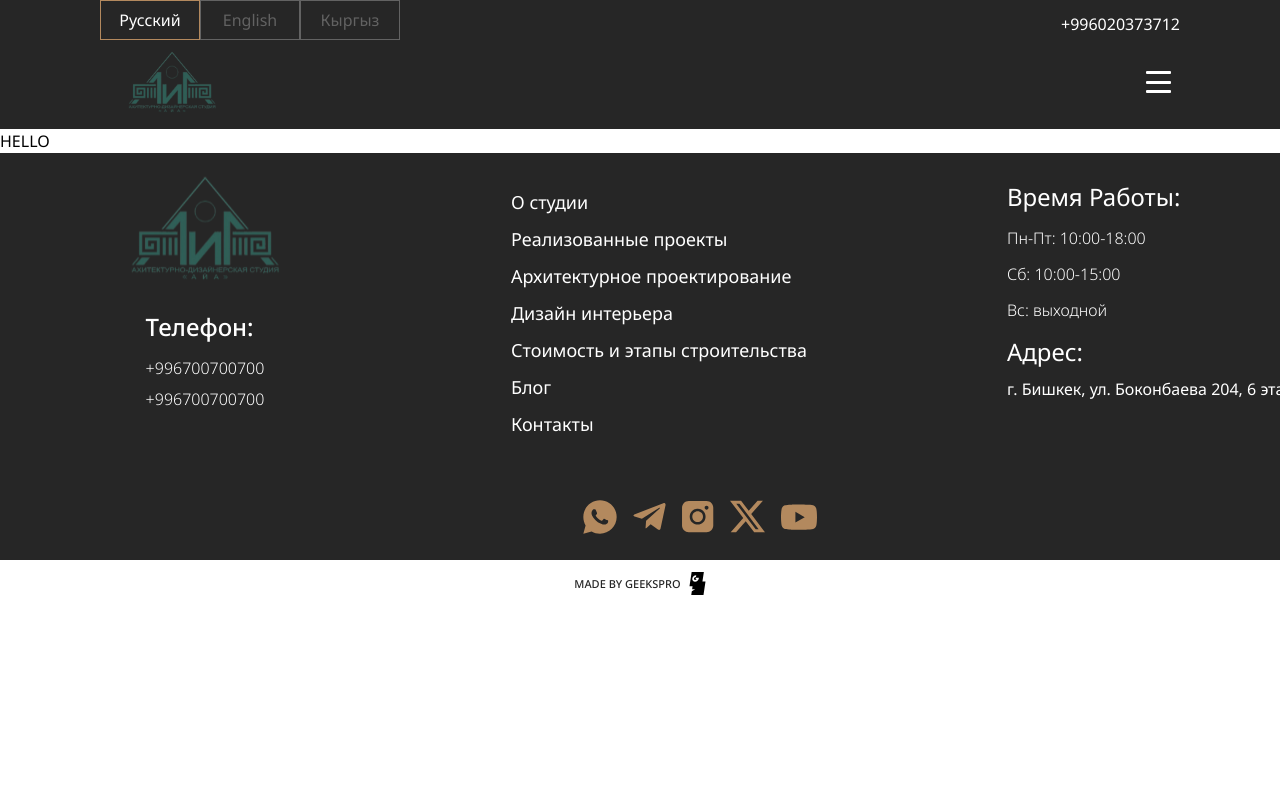
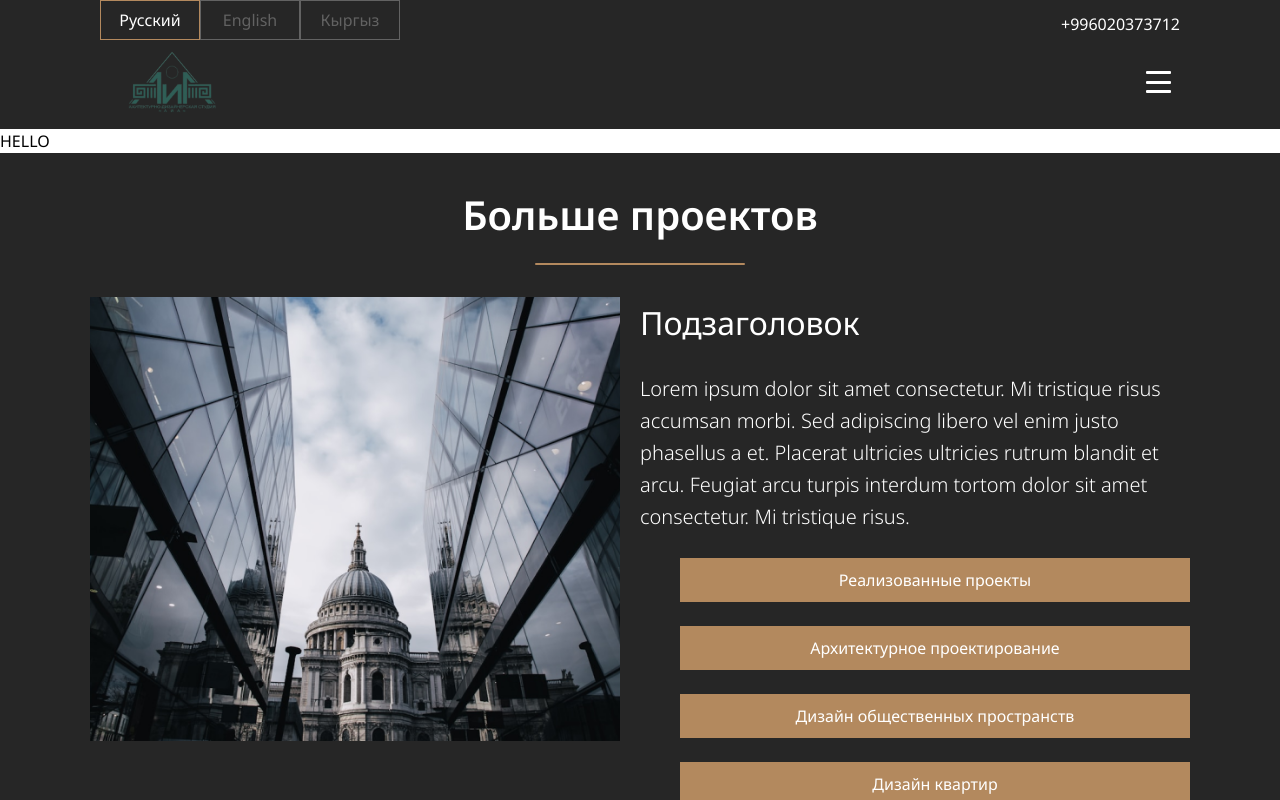
Before and after one commit to Talgat-07/aia_frontend, a React (Vite) app: page / in a window 1280 px wide. Shown: the top 800 px of the page. Built offline with nearby package versions, Linux system fonts and the light colour scheme.

Commit message:
сделала кастомный блок о проектах

```diff
--- a/src/UI/heading/Heading.jsx
+++ b/src/UI/heading/Heading.jsx
@@ -1,10 +1,16 @@
 import { Typography } from "UI/typography/Typography";
 import classes from "UI/heading/Heading.module.scss";
 
-export const Heading = ({ text, className }) => {
+export const Heading = ({ text, className, color = "white" }) => {
+  const textColorClass = color === "black" ? classes.blackText : classes.whiteText;
+
   return (
     <div className={`${classes.Heading} ${className}`}>
-      <Typography variant="h2" weight="semibold" className={classes.title}>
+      <Typography
+        variant="h2"
+        weight="semibold"
+        className={`${classes.title} ${textColorClass}`}
+      >
         {text}
       </Typography>
       <div className={classes.headingLink}></div>
--- a/src/UI/heading/Heading.module.scss
+++ b/src/UI/heading/Heading.module.scss
@@ -2,13 +2,10 @@
     display: flex;
     flex-direction: column;
     align-items: center;
-    margin-top: 40px;
     margin-bottom: 32px;
 
     .title {
         margin: 0;
-        font-family: Arial, Helvetica, sans-serif;
-        font-weight: 600;
     }
 
     .headingLink {
@@ -18,4 +15,12 @@
         background: #B3895E;
         margin-top: 16px;
     }
+
+    .whiteText {
+        color: white;
+    }
+
+    .blackText {
+        color: black;
+    }
 }
--- /dev/null
+++ b/src/UI/moreProjects/moreProjects.jsx
@@ -0,0 +1,40 @@
+import { useState } from 'react';
+import PropTypes from 'prop-types';
+import classes from 'UI/moreProjects/moreProjects.module.scss';
+import { Typography } from '..';
+
+const MoreProjects = ({ initialConfig, children }) => {
+  const [config] = useState(initialConfig);
+
+  return (
+    <div className={classes.custom_block}>
+      {children}
+      <div className={classes.content}>
+        <div className={classes.imageContainer}>
+          <img src={config.image} alt="Project" className={classes.custom_image} />
+        </div>
+        <div className={classes.textContainer}>
+          <Typography variant="bodyXl" color="white">{config.subtitle}</Typography>
+          <Typography variant="bodyM" color="white" weight="light" className={classes.textt}>{config.text}</Typography>
+          <div className={classes.buttons}>
+            {config.buttons.map((buttonText, index) => (
+              <button key={index}>{buttonText}</button>
+            ))}
+          </div>
+        </div>
+      </div>
+    </div>
+  );
+};
+
+MoreProjects.propTypes = {
+  initialConfig: PropTypes.shape({
+    image: PropTypes.string.isRequired,
+    subtitle: PropTypes.string.isRequired,
+    text: PropTypes.string.isRequired,
+    buttons: PropTypes.arrayOf(PropTypes.string).isRequired,
+  }).isRequired,
+  children: PropTypes.node,
+};
+
+export default MoreProjects;
--- /dev/null
+++ b/src/UI/moreProjects/moreProjects.module.scss
@@ -0,0 +1,62 @@
+.custom_block {
+  background-color: #262626;
+  margin-bottom: 20px;
+  padding: 30px 90px 70px;
+
+  .title {
+    font-size: 2rem;
+    margin-bottom: 20px;
+    text-align: center;
+  }
+
+  .content {
+    display: flex;
+    justify-content: space-between;
+    align-items: flex-start;
+
+    .imageContainer {
+      flex: 1;
+      margin-right: 20px;
+
+      .custom_image {
+        width: 100%;
+        max-width: 610px;
+        height: auto;
+      }
+    }
+
+    .textContainer {
+      flex: 1;
+      display: flex;
+      flex-direction: column;
+
+      .textt {
+        margin: 25px 0;
+      }
+
+      .buttons {
+  display: flex;
+  flex-direction: column;
+  gap: 24px;
+  width: 510px;
+  margin-left: 40px;
+  /* Убираем фиксированную высоту, чтобы контейнер мог адаптироваться */
+  height: auto;
+
+  button {
+    padding: 10px;
+    background-color: #B3895E;
+    color: white;
+    border: none;
+    cursor: pointer;
+    transition: color 0.3s ease;
+
+    &:hover {
+      color: #262626;
+    }
+  }
+}
+
+    }
+  }
+}
--- a/src/pages/HomePage/HomePage.jsx
+++ b/src/pages/HomePage/HomePage.jsx
@@ -1,12 +1,29 @@
-
+import MoreProjects from "UI/moreProjects/moreProjects";
+import image from "assets/img/moreProjects.png";
+import { Heading } from "UI/heading/Heading";
 
 const HomePage = () => {
+  const initialConfig = {
+    image: image,
+    subtitle: 'Подзаголовок',
+    text: 'Lorem ipsum dolor sit amet consectetur. Mi tristique risus accumsan morbi. Sed adipiscing libero vel enim justo phasellus a et. Placerat ultricies ultricies rutrum blandit et arcu. Feugiat arcu turpis interdum tortom dolor sit amet consectetur. Mi tristique risus.',
+    buttons: [
+      'Реализованные проекты',
+      'Архитектурное проектирование',
+      'Дизайн общественных пространств',
+      'Дизайн квартир',
+      'Дизайн квартир',
+    ],
+  };
 
-    return (
-        <div>
-            HELLO
-        </div>
-    );
+  return (
+    <div>
+      HELLO
+      <MoreProjects initialConfig={initialConfig}>
+        <Heading text="Больше проектов" color="white" />
+      </MoreProjects>
+    </div>
+  );
 };
 
 export default HomePage;
```
Also changed, not shown: src/assets/img/moreProjects.png (added).
